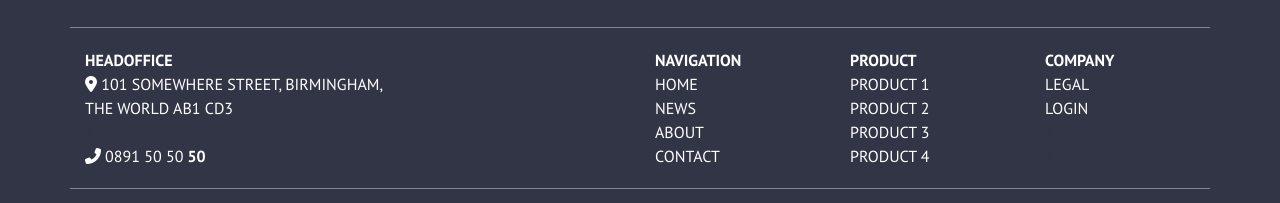
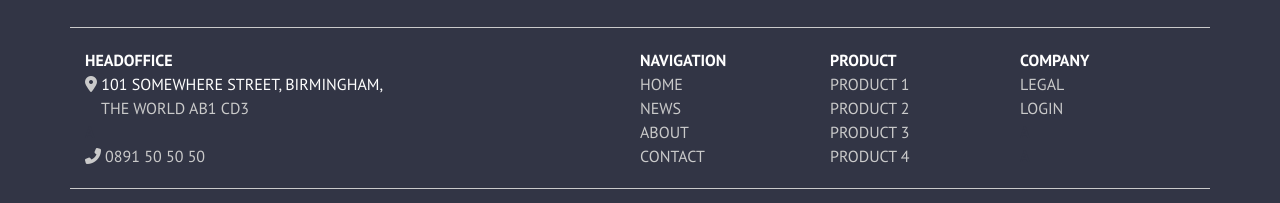
Before and after one commit to LewisLindleySmith/sproutScss, a website built with webpack: page index.html in a window 1280 px wide. Shown: the part 2495-2698 px from the top of the page. Built offline with nearby package versions, Linux system fonts and the light colour scheme.

Commit message:
footer fixes

```diff
--- a/index.html
+++ b/index.html
@@ -352,20 +352,21 @@
 
       <div class="container container-border">
         <div class="row">
-          <div class="col-md-6 address-contaiter">
+          <div class="col-md-6 address-contaiter foot-cont-1">
             <ul class="address-indent">
               <li class="text-bold">HEADOFFICE</li>
               <li class="foot-nav-list">
                 <a
-                  ><i class="fas fa-map-marker-alt"></i> 101 Somewhere street,
-                  Birmingham, The world ab1 cd3</a
+                  ><i class="fas fa-map-marker-alt grey-color"></i> 101
+                  Somewhere street, Birmingham,<br />
+                  <span class="address-text">The world ab1 cd3</span></a
                 >
               </li>
 
               <li class="foot-nav-list hide-text">a</li>
               <li class="foot-nav-list">
-                <i class="fas fa-phone fa-flip-horizontal"></i>
-                <a href="tel:0891505050">0891 50 50</a> 50
+                <i class="fas fa-phone fa-flip-horizontal grey-color"></i>
+                <a href="tel:0891505050">0891 50 50 50</a>
               </li>
             </ul>
           </div>
--- a/src/scss/site.scss
+++ b/src/scss/site.scss
@@ -249,6 +249,11 @@ li {
     font-size: 1.225rem;
   }
 }
+@media screen and (max-width: 600px) {
+  h1 {
+    font-size: 1rem;
+  }
+}
 
 // CONTAINER SECTION
 .bg-color {
@@ -280,18 +285,27 @@ li {
 }
 
 .container-border {
-  padding: 20px 0;
-  border-top: 1px solid#808591;
-  border-bottom: 1px solid#808591;
+  border-top: 1px solid #cacaca;
+  border-bottom: 1px solid #cacaca;
   a {
     font-weight: 400;
+    color: #cacaca;
+  }
+  .hide-text {
+    color: #323545;
+  }
+  .address-indent {
+    margin: 0 0 0 15px;
+  }
+  .address-text {
+    padding-left: 16px;
+    color: #cacaca;
+    font-size: 16px;
+  }
+  .grey-color {
+    color: #cacaca;
+  }
+  .foot-cont-1 {
+    padding: 20px 0;
   }
 }
-
-.hide-text {
-  color: #323545;
-}
-
-.address-indent {
-  margin: 0 220px 0 15px;
-}
```
Also changed, not shown: build/css/site.css.
